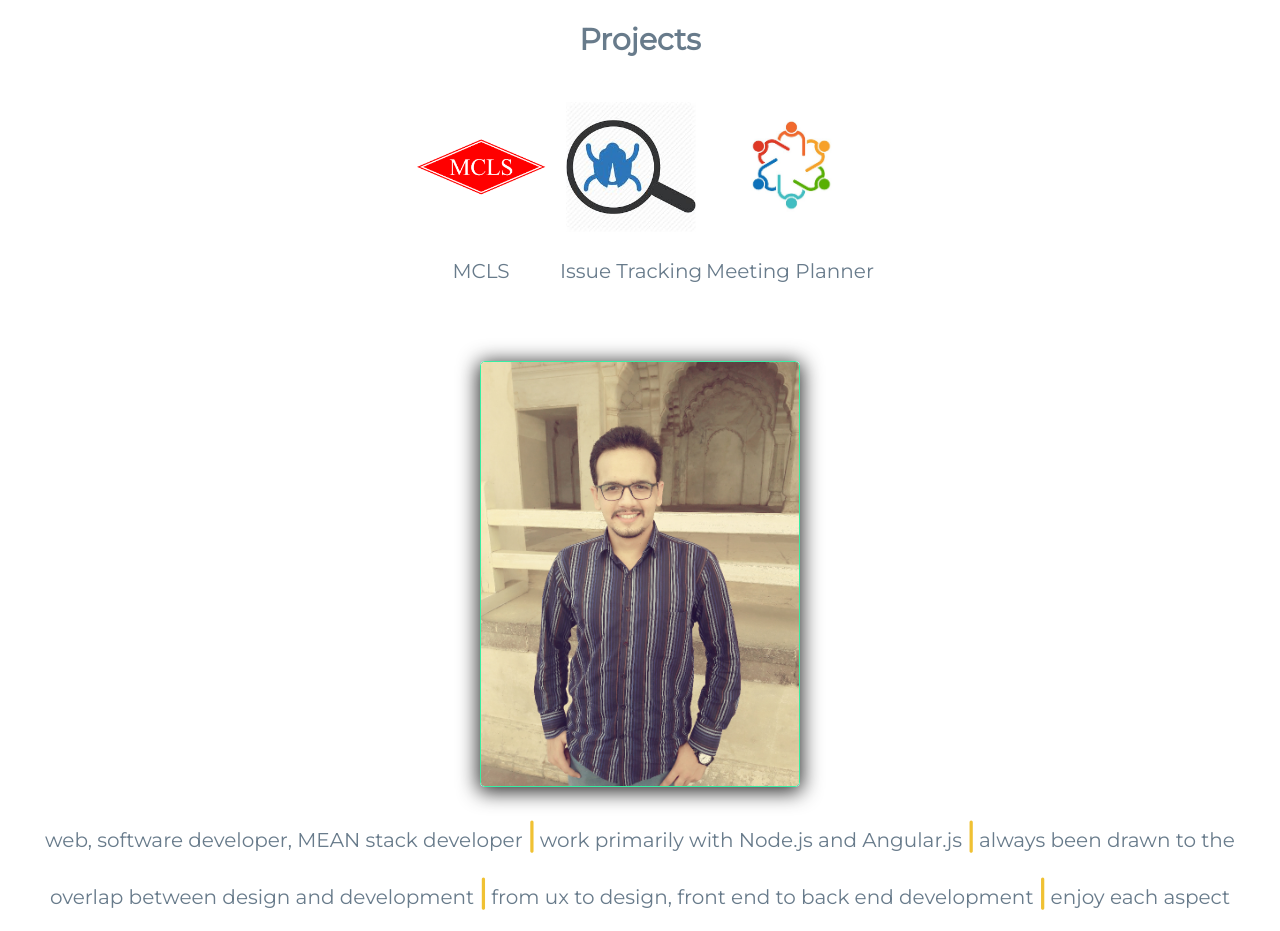
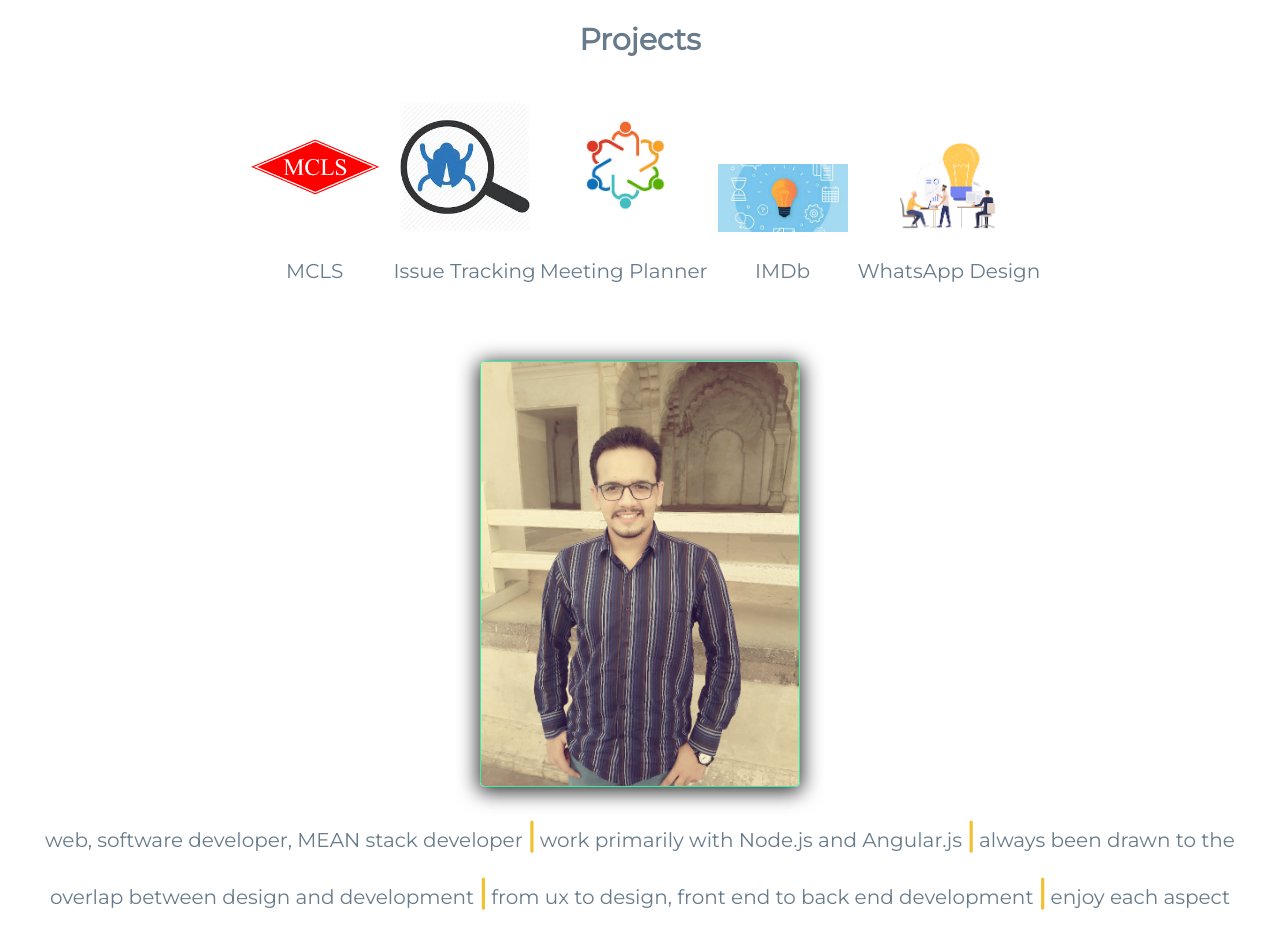
Before and after one commit to amitgarge/amitgarge.github.io, a plain HTML site: page index.html in a window 1280 px wide. Shown: the part 1440-2371 px from the top of the page. Drawn offline with Linux system fonts and the light colour scheme.

Commit message:
Final Commit

```diff
--- a/index.html
+++ b/index.html
@@ -94,6 +94,18 @@
                 </a>
                 <div class="desc">Meeting Planner</div>
               </div>
+			  <div class="projects-Row">
+                <a target="_blank" href="https://amitgarge.github.io/imdb/">
+                <img src="images/project1.jpg" alt="project1" width="300" height="200">
+                </a>
+                <div class="desc">IMDb</div>
+              </div>
+			  <div class="projects-Row">
+                <a target="_blank" href="https://amitgarge.github.io/WhatsApp/">
+                <img src="images/project2.png" alt="project2" width="300" height="200">
+                </a>
+                <div class="desc">WhatsApp Design</div>
+              </div>
             </section>
           </div>
           <br/>
```
Also changed, not shown: images/project1.jpg (added), images/project2.png (added).
